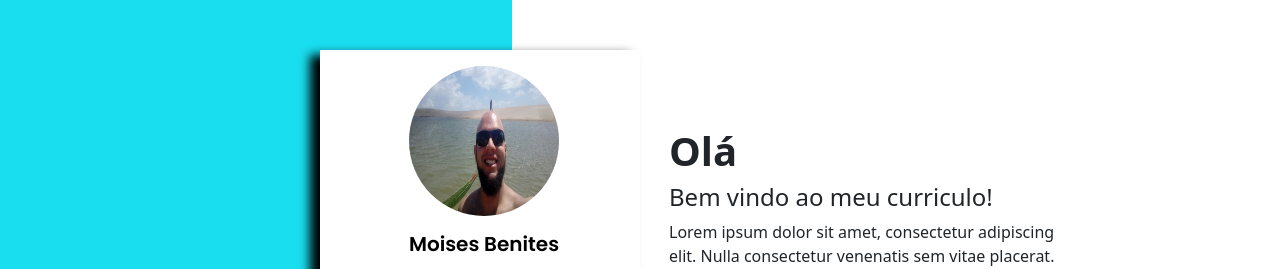
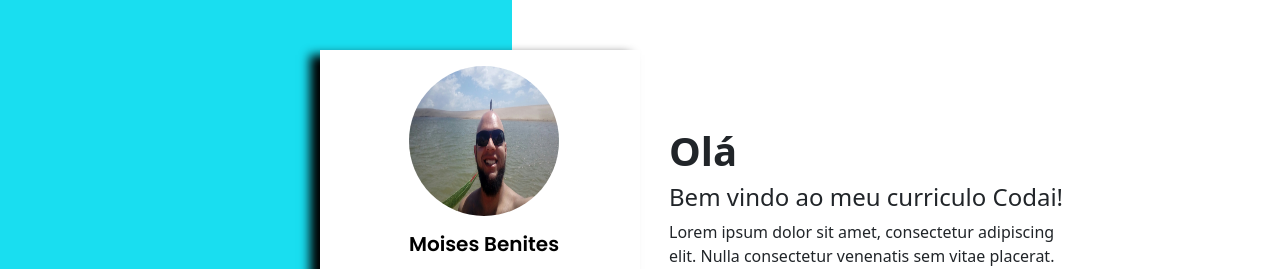
Before and after one commit to bkcesar/Projeto-Curriculo-Codai, a plain HTML site: page index.html in a window 1280 px wide. Shown: the top 269 px of the page. Drawn offline with Linux system fonts and the light colour scheme.

Commit message:
Alterei o subtitulo

```diff
--- a/index.html
+++ b/index.html
@@ -56,7 +56,7 @@
         <div class="col-md-6 col-lg-6 text-body">
                 <div class="text" id="texto-1">
                     <h1 class="title-text">Olá</h1>
-                    <h4 class="title-subitle">Bem vindo ao meu curriculo!</h4>
+                    <h4 class="title-subitle">Bem vindo ao meu curriculo Codai!</h4>
                     <p>
                       Lorem ipsum dolor sit amet, consectetur adipiscing elit. Nulla consectetur venenatis sem vitae placerat. Mauris nec mi eget lorem finibus feugiat.
                     </p>
```
